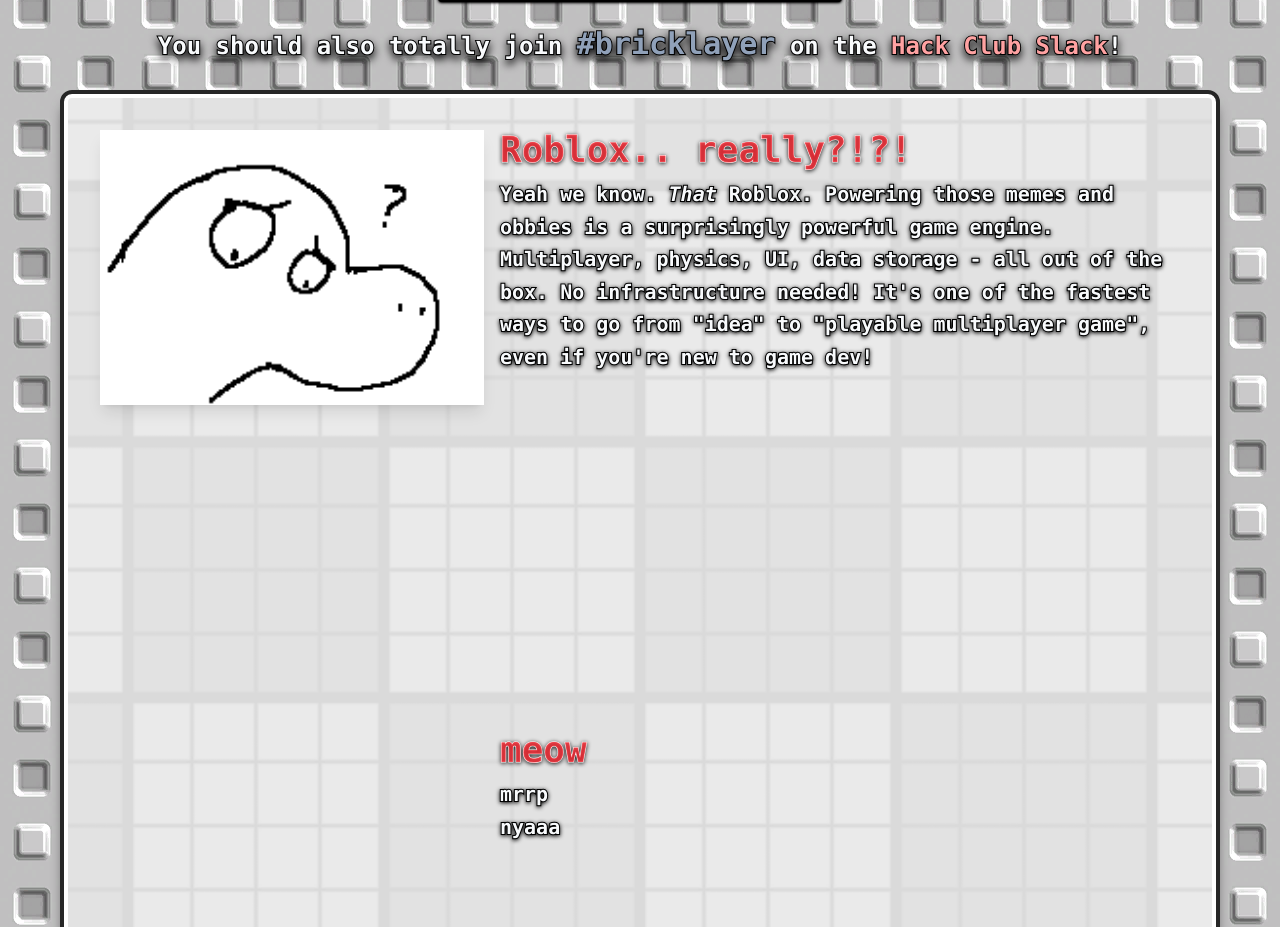
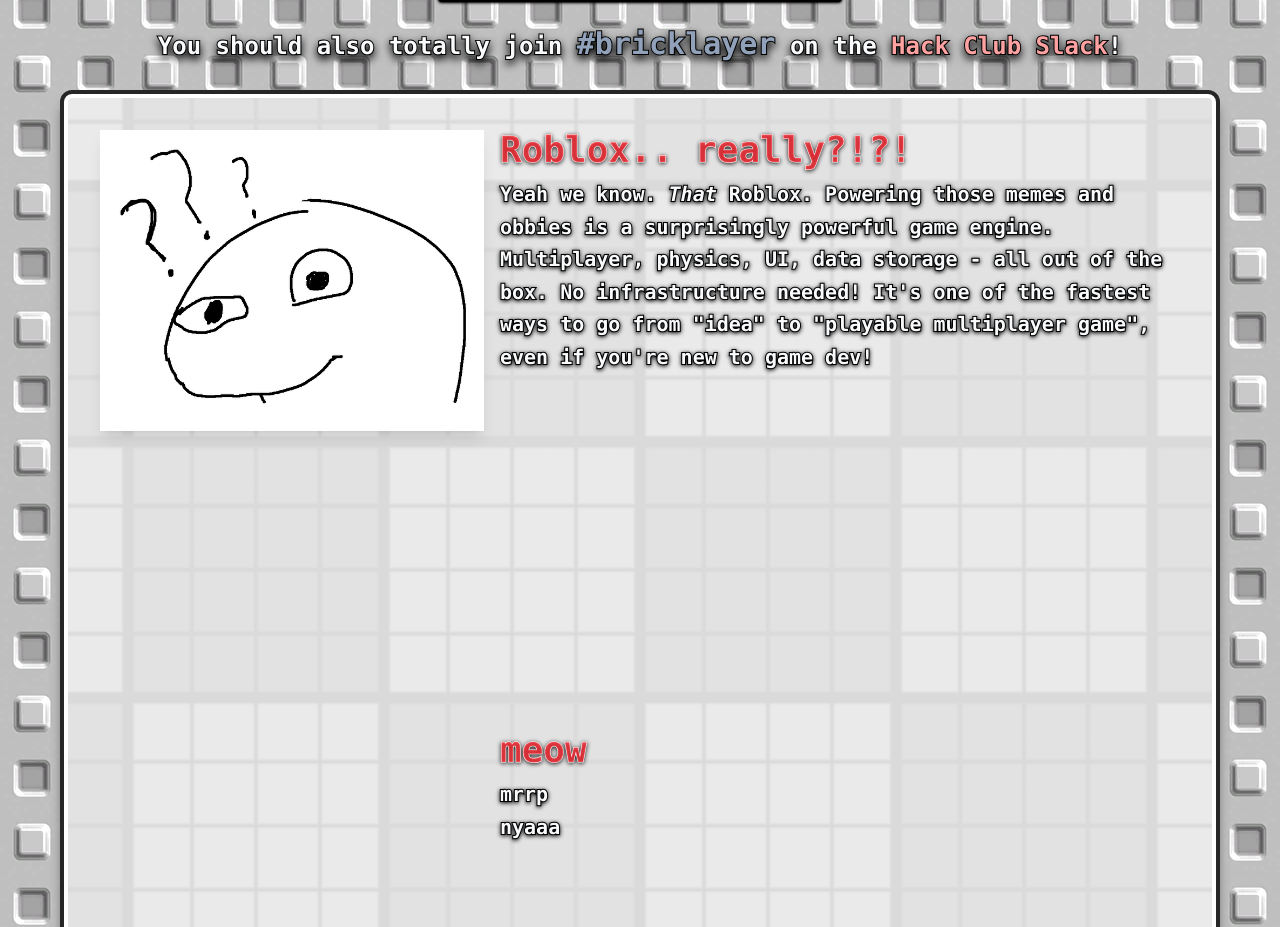
Before and after one commit to junyali/bricklayer-ysws, a React (Vite) app: page / in a window 1280 px wide. Shown: the part 1260-2187 px from the top of the page. Built offline with nearby package versions, Linux system fonts and the light colour scheme.

Commit message:
Fix dino scrolling not switching at correct position

```diff
--- a/src/components/StickyDino.tsx
+++ b/src/components/StickyDino.tsx
@@ -12,7 +12,12 @@ export function StickyDino({ sections }: Properties) {
 	useEffect(() => {
 		const handleScroll = () => {
 			const sectionElements = sections.map(s => document.getElementById(s.id));
-			const viewportCentre = window.scrollY + window.innerHeight / 2;
+
+			let dinoCentre = window.innerHeight / 2;
+			if (dinoRef.current) {
+				const dinoRect = dinoRef.current.getBoundingClientRect();
+				dinoCentre = dinoRect.top + dinoRect.height / 2;
+			}
 
 			let closestSection = 0;
 			let closestDistance = Infinity;
@@ -20,10 +25,10 @@ export function StickyDino({ sections }: Properties) {
 			sectionElements.forEach((element, index) => {
 				if (element) {
 					const rect = element.getBoundingClientRect();
-					const elementCentre = rect.top + window.scrollY + rect.height / 2;
-					const distance = Math.abs(viewportCentre - elementCentre);
+					const elementCentre = rect.top + rect.height / 2;
+					const distance = Math.abs(dinoCentre - elementCentre);
 
-					if (viewportCentre >= elementCentre && distance < closestDistance) {
+					if (distance < closestDistance) {
 						closestDistance = distance;
 						closestSection = index;
 					}
```
